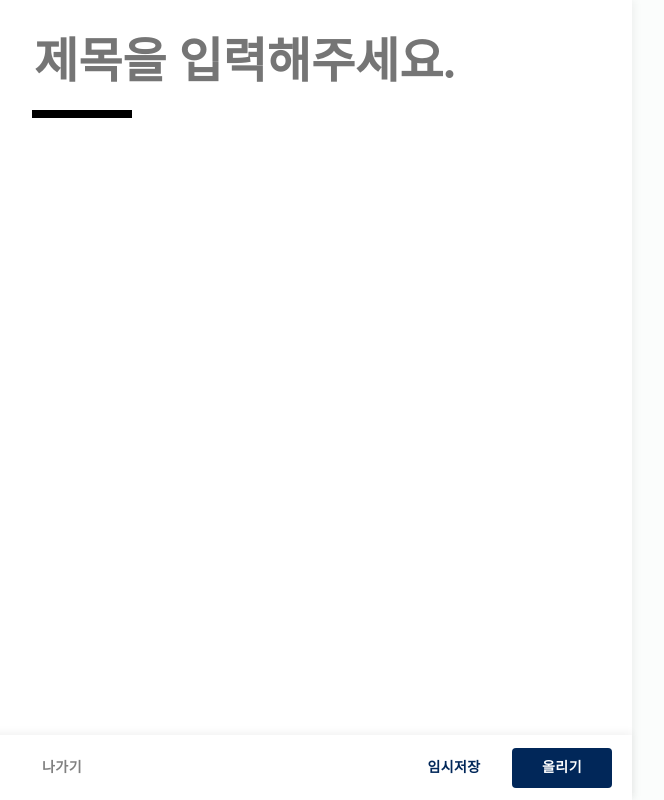
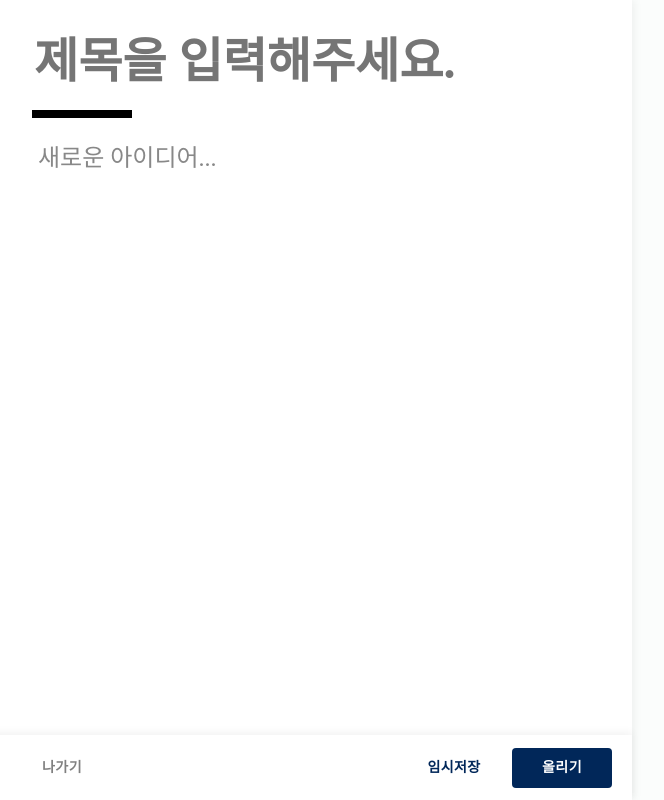
Before and after one commit to akswnd98/time-traveler-client, a React (Create React App) app: page /write in a window 1280 px wide. Shown: the whole page, without its empty margins (8-672 px from the left). Built offline with nearby package versions, Linux system fonts and the light colour scheme; no server answers; a web font is replaced by a local one.

Commit message:
글 수정 기능 추가

```diff
--- a/src/pages/write/Editor/index.tsx
+++ b/src/pages/write/Editor/index.tsx
@@ -5,9 +5,9 @@
 import { useEffect, useRef } from 'react';
 import { HighlightStyle, syntaxHighlighting } from '@codemirror/language';
 import { tags } from '@lezer/highlight';
-import mdHtmlConverter from '@src/utils/mdHtmlConverter';
+import EditorBinder from '../binder/EditorBinder';
+import BodyInitializer from '../initializer/BodyInitializer';
 import { editorMarkdownModel } from './EditorMarkdownModel';
-import EditorBinder from '../model/EditorBinder';
 
 const Root = styled.div`
   width: 100%;
@@ -43,19 +43,22 @@
 });
 
 export type PropsType = {
-  initialBody: string;
-  // setViewerHtml: (html: string) => void;
+  bodyInitializer: BodyInitializer;
   editorBinder: EditorBinder;
 };
+
+let prevEditorView: EditorView | undefined = undefined;
 
 export default function Editor (props: PropsType) {
   const rootRef = useRef<HTMLDivElement>(null);
 
   useEffect(() => {
-    new EditorView({
-      state: EditorState.create({
-        doc: props.initialBody,
-      }),
+    prevEditorView?.destroy();
+    prevEditorView = new EditorView({
+      // state: EditorState.create({
+      //   doc: props.bodyInitializer.initialBody,
+      // }),
+      doc: props.bodyInitializer.initialBody,
       extensions: [
         markdown({
           base: markdownLanguage,
@@ -68,12 +71,13 @@
             props.editorBinder.reflectBody(
               e.state.doc.sliceString(0, e.state.doc.length),
             );
+            editorMarkdownModel.setMarkdown(e.state.doc.sliceString(0, e.state.doc.length));
           }
         }),
       ],
       parent: rootRef.current!,
     });
-  }, []);
+  }, [props.bodyInitializer.initialBody]);
   return (
     <Root
       ref={rootRef}
--- a/src/pages/write/model/EditorBinder/index.ts
+++ b/src/pages/write/binder/EditorBinder/index.ts
@@ -1,11 +1,15 @@
 import { useRef } from 'react';
 import mdHtmlConverter from '@src/utils/mdHtmlConverter';
+
+export type ConstructorParam = {
+  bodyViewerRef: React.RefObject<HTMLDivElement>;
+};
 
 export default class EditorBinder {
   bodyViewerRef: React.RefObject<HTMLDivElement>;
 
-  constructor () {
-    this.bodyViewerRef = useRef<HTMLDivElement>(null)!;
+  constructor (payload: ConstructorParam) {
+    this.bodyViewerRef = payload.bodyViewerRef;
   }
 
   async reflectBody (body: string) {
@@ -13,6 +17,6 @@
   }
 }
 
-export function useEditorBinder () {
-  return new EditorBinder();
+export function useEditorBinder (payload: ConstructorParam) {
+  return new EditorBinder(payload);
 }
--- a/src/pages/write/model/TitleBinder/index.ts
+++ b/src/pages/write/binder/TitleBinder/index.ts
@@ -1,18 +1,15 @@
-import { useRef } from 'react';
+export type ConstructorParam = {
+  titleRef: React.RefObject<HTMLTextAreaElement>;
+  titleViewerRef: React.RefObject<HTMLDivElement>;
+};
 
 export default class TitleBinder {
   titleRef: React.RefObject<HTMLTextAreaElement>;
   titleViewerRef: React.RefObject<HTMLDivElement>;
 
-  constructor () {
-    this.titleRef = useRef<HTMLTextAreaElement>(null)!;
-    this.titleViewerRef = useRef<HTMLDivElement>(null)!;
-  }
-
-  setTitle (title: string) {
-    this.titleRef.current!.value = title;
-    this.autoResizeTextarea();
-    this.titleViewerRef.current!.innerHTML = title.replaceAll('\n', '<br />');
+  constructor (payload: ConstructorParam) {
+    this.titleRef = payload.titleRef;
+    this.titleViewerRef = payload.titleViewerRef;
   }
 
   reflectTitle () {
@@ -28,6 +25,6 @@
   };
 }
 
-export function useTitleBinder () {
-  return new TitleBinder();
+export function useTitleBinder (payload: ConstructorParam) {
+  return new TitleBinder(payload);
 }
--- a/src/pages/write/index.tsx
+++ b/src/pages/write/index.tsx
@@ -9,16 +9,23 @@
 import mdHtmlConverter from '@src/utils/mdHtmlConverter';
 import { getPostApi } from '@src/api/BaseApi/GetApi/post/GetPost';
 import { updatePostApi } from '@src/api/BaseApi/PostApi/post/UpdatePost';
-import { useTitleBinder } from './model/TitleBinder';
-import { useEditorBinder } from './model/EditorBinder';
+import { useTitleBinder } from './binder/TitleBinder';
+import { useEditorBinder } from './binder/EditorBinder';
+import { useTitleInitializer } from './initializer/TitleInitializer';
+import { useBodyInitializer } from './initializer/BodyInitializer';
 
 let no: number | undefined = undefined;
 
 export default function Write () {
   const navigate = useNavigate();
-  const [searchParams] = useSearchParams()
-  const titleBinder = useTitleBinder();
-  const editorBinder = useEditorBinder();
+  const [searchParams] = useSearchParams();
+  const titleRef = useRef<HTMLTextAreaElement>(null)!;
+  const titleViewerRef = useRef<HTMLDivElement>(null)!;
+  const bodyViewerRef = useRef<HTMLDivElement>(null)!;
+  const titleBinder = useTitleBinder({ titleRef, titleViewerRef });
+  const titleInitializer = useTitleInitializer({ titleRef, titleViewerRef });
+  const editorBinder = useEditorBinder({ bodyViewerRef });
+  const bodyInitializer = useBodyInitializer({ bodyViewerRef });
 
   useEffect(() => {
     (async () => {
@@ -29,7 +36,8 @@
       }
       no = parseInt(noStr);
       const ret = await getPostApi.getPost({ id: no });
-      titleBinder.setTitle(ret.title);
+      titleInitializer.initializeTitle(ret.title);
+      bodyInitializer.initializeBody(ret.body);
     })();
   }, []);
 
@@ -46,7 +54,7 @@
             <TitleSeperator />
             <Editor
               editorBinder={editorBinder}
-              initialBody=''
+              bodyInitializer={bodyInitializer}
             />
           </TopMain>
         </Top>
--- /dev/null
+++ b/src/pages/write/initializer/BodyInitializer/index.ts
@@ -0,0 +1,30 @@
+import mdHtmlConverter from '@src/utils/mdHtmlConverter';
+import { atom, useRecoilState } from 'recoil';
+
+export type ConstructorParam = {
+  bodyViewerRef: React.RefObject<HTMLDivElement>;
+};
+
+export default class BodyInitializer {
+  bodyViewerRef: React.RefObject<HTMLDivElement>;
+  protected static initialBodyAtom = atom<string>({
+    key: 'initialBodyAtom',
+    default: '',
+  });
+  readonly initialBody: string;
+  protected setIntialBodyState: ReturnType<typeof useRecoilState<string>>[1];
+
+  constructor (payload: ConstructorParam) {
+    this.bodyViewerRef = payload.bodyViewerRef;
+    [this.initialBody, this.setIntialBodyState] = useRecoilState<string>(BodyInitializer.initialBodyAtom);
+  }
+
+  async initializeBody (body: string) {
+    this.setIntialBodyState(body);
+    this.bodyViewerRef.current!.innerHTML = (await mdHtmlConverter.process(body)).toString();
+  }
+}
+
+export function useBodyInitializer (payload: ConstructorParam) {
+  return new BodyInitializer(payload);
+}
--- /dev/null
+++ b/src/pages/write/initializer/TitleInitializer/index.ts
@@ -0,0 +1,32 @@
+import { useRef } from 'react';
+
+export type ConstructorParam = {
+  titleRef: React.RefObject<HTMLTextAreaElement>;
+  titleViewerRef: React.RefObject<HTMLDivElement>;
+};
+
+export default class TitleInitializer {
+  titleRef: React.RefObject<HTMLTextAreaElement>;
+  titleViewerRef: React.RefObject<HTMLDivElement>;
+
+  constructor (payload: ConstructorParam) {
+    this.titleRef = payload.titleRef;
+    this.titleViewerRef = payload.titleViewerRef;
+  }
+
+  initializeTitle (title: string) {
+    this.titleRef.current!.value = title;
+    this.autoResizeTextarea();
+    this.titleViewerRef.current!.innerHTML = title.replaceAll('\n', '<br />');
+  }
+
+  protected autoResizeTextarea () {
+    this.titleRef.current!.style.height = `1px`;
+    const scrollHeight = this.titleRef.current!.scrollHeight;
+    this.titleRef.current!.style.height = `${scrollHeight + 8}px`;
+  }
+}
+
+export function useTitleInitializer (payload: ConstructorParam) {
+  return new TitleInitializer(payload);
+}
```
